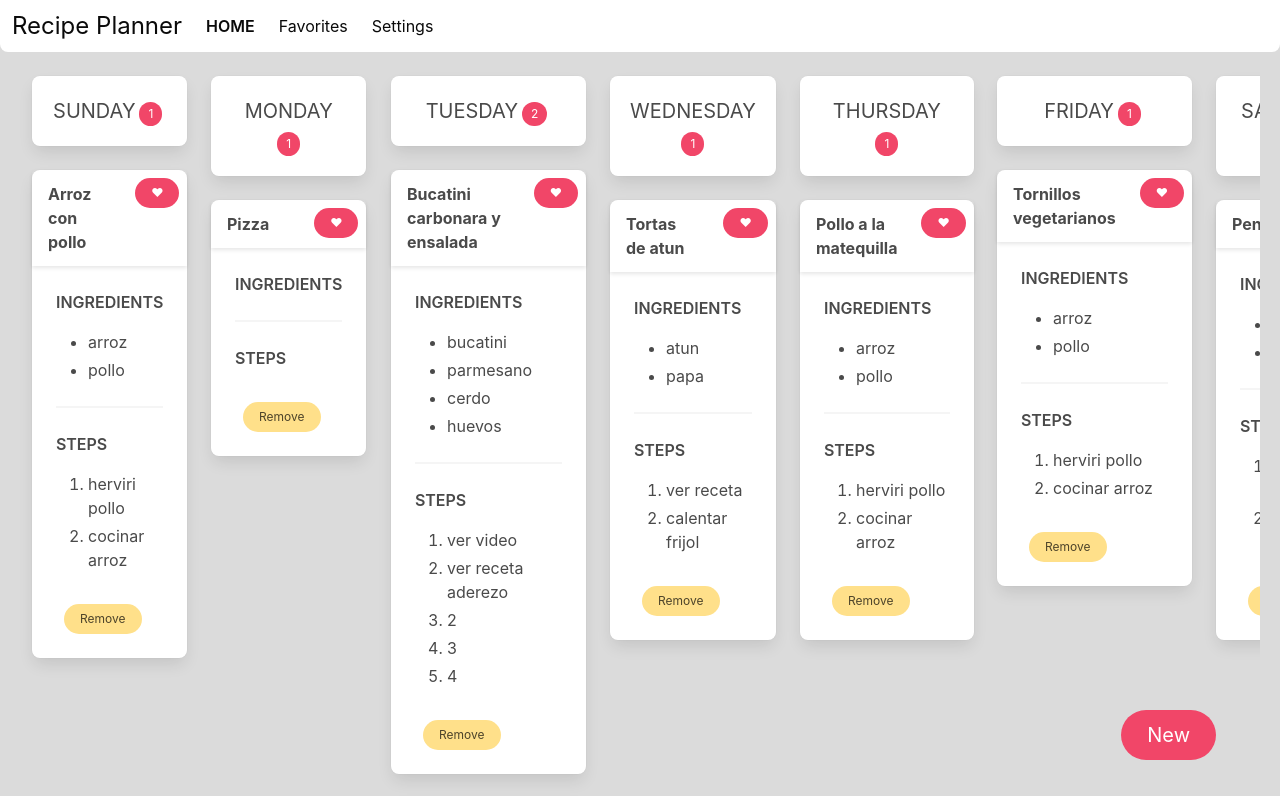
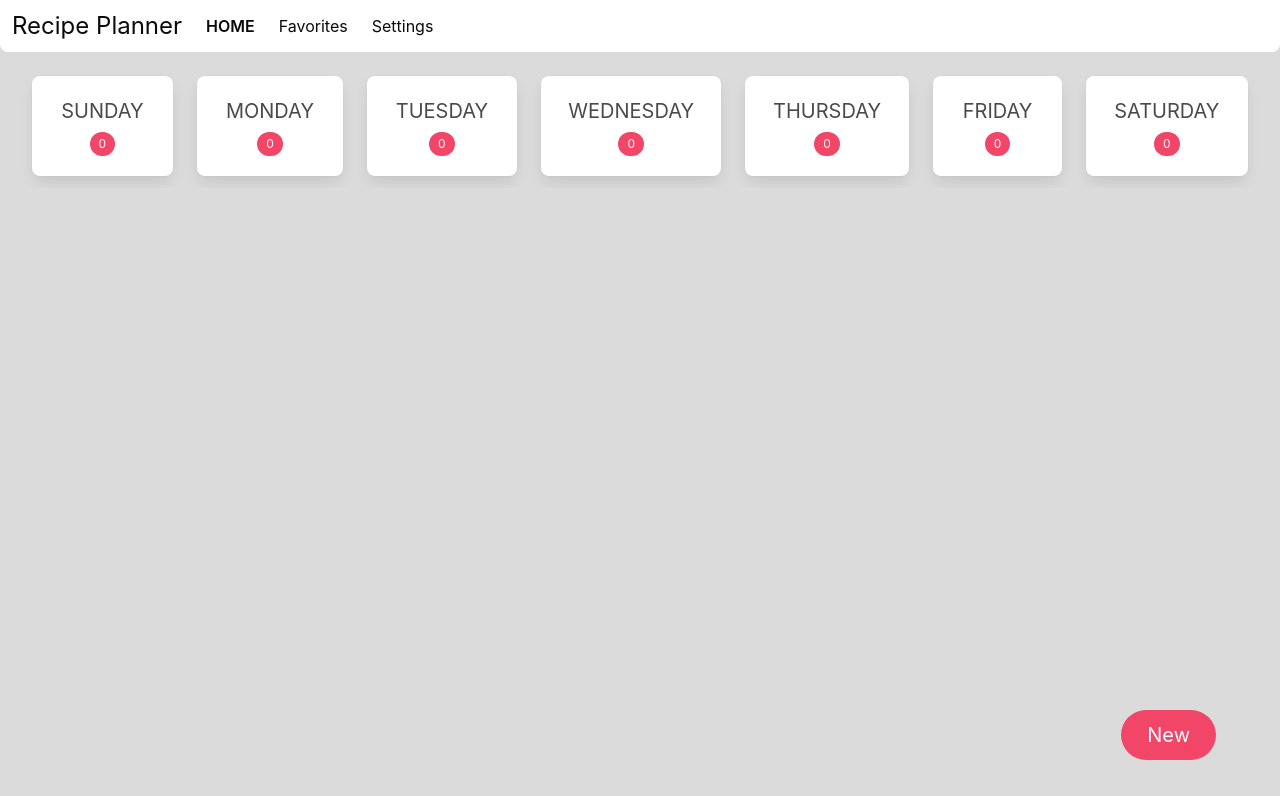
Before and after one commit to JulianHerreraH/recipes-planner, a React (Create React App) app: page / in a window 1280 px wide. Shown: the top 796 px of the page. Built offline with nearby package versions, Linux system fonts and the light colour scheme.

Commit message:
Local storage for recipes and theme

```diff
--- a/src/Components/RecipeList.js
+++ b/src/Components/RecipeList.js
@@ -1,4 +1,4 @@
-import React, { useState, useContext } from "react";
+import React, { useState, useContext, useEffect } from "react";
 import { ThemeContext } from "../context/ThemeContext";
 import NewRecipeForm from "./NewRecipeForm";
 import RecipeCard from './RecipeCard'
@@ -36,64 +36,10 @@ const RenderColumn = ({ day, recipes, removeRecipe }) => {
 };
 
 function RecipeList() {
-  const [recipes, setRecipes] = useState([
-    {
-      id: 0,
-      title: "Arroz con pollo",
-      ingredients: ["arroz", "pollo"],
-      steps: ["herviri pollo", "cocinar arroz"],
-      day: "Sunday",
-    },
-    {
-      id: 1,
-      title: "Pizza",
-      ingredients: [],
-      steps: [],
-      day: "Monday",
-    },
-    {
-      id: 2,
-      title: "Bucatini carbonara y ensalada",
-      ingredients: ["bucatini", "parmesano", "cerdo", "huevos"],
-      steps: ["ver video", "ver receta aderezo", "2", "3", "4"],
-      day: "Tuesday",
-    },
-    {
-      id: 3,
-      title: "Tortas de atun",
-      ingredients: ["atun", "papa"],
-      steps: ["ver receta", "calentar frijol"],
-      day: "Wednesday",
-    },
-    {
-      id: 4,
-      title: "Pollo a la matequilla",
-      ingredients: ["arroz", "pollo"],
-      steps: ["herviri pollo", "cocinar arroz"],
-      day: "Thursday",
-    },
-    {
-      id: 5,
-      title: "Tornillos vegetarianos",
-      ingredients: ["arroz", "pollo"],
-      steps: ["herviri pollo", "cocinar arroz"],
-      day: "Friday",
-    },
-    {
-      id: 6,
-      title: "Pensar",
-      ingredients: ["arroz", "pollo"],
-      steps: ["herviri pollo", "cocinar arroz"],
-      day: "Saturday",
-    },
-    {
-      id: 7,
-      title: "Tornillos vegetarianos",
-      ingredients: ["arroz", "pollo"],
-      steps: ["herviri pollo", "cocinar arroz"],
-      day: "Tuesday",
-    },
-  ]);
+  const [recipes, setRecipes] = useState(() => {
+    const localRecipes = localStorage.getItem('recipes');
+    return localRecipes ? JSON.parse(localRecipes) : [];
+  });
   const [days] = useState([
     "Sunday",
     "Monday",
@@ -104,6 +50,11 @@ function RecipeList() {
     "Saturday",
   ]);
   const [isModalOpen, setModal] = useState(false)
+
+  useEffect(() => {
+    localStorage.setItem('recipes', JSON.stringify(recipes));
+  }, [recipes])
+
   const context = useContext(ThemeContext);
   const theme = context.isLightTheme ? "main-content" : "main-content-dark";
 
--- a/src/context/ThemeContext.js
+++ b/src/context/ThemeContext.js
@@ -1,4 +1,4 @@
-import React, { createContext, useState } from "react";
+import React, { createContext, useState, useEffect } from "react";
 
 export const ThemeContext = createContext();
 
@@ -13,7 +13,15 @@ const initialState = {
 };
 
 function ThemeContextProvider(props) {
-  const [theme, setTheme] = useState(initialState);
+  const [theme, setTheme] = useState(() => {
+    const item = localStorage.getItem('lightTheme')
+    const localTheme = item ? (item === 'true') : true;
+    return { ...initialState, isLightTheme: localTheme };
+  });
+
+  useEffect(() => {
+    localStorage.setItem('lightTheme', theme.isLightTheme);
+  }, [theme]);
 
   const toggleTheme = () => {
     setTheme(prevState => ({...prevState, isLightTheme: !prevState.isLightTheme}))
```
